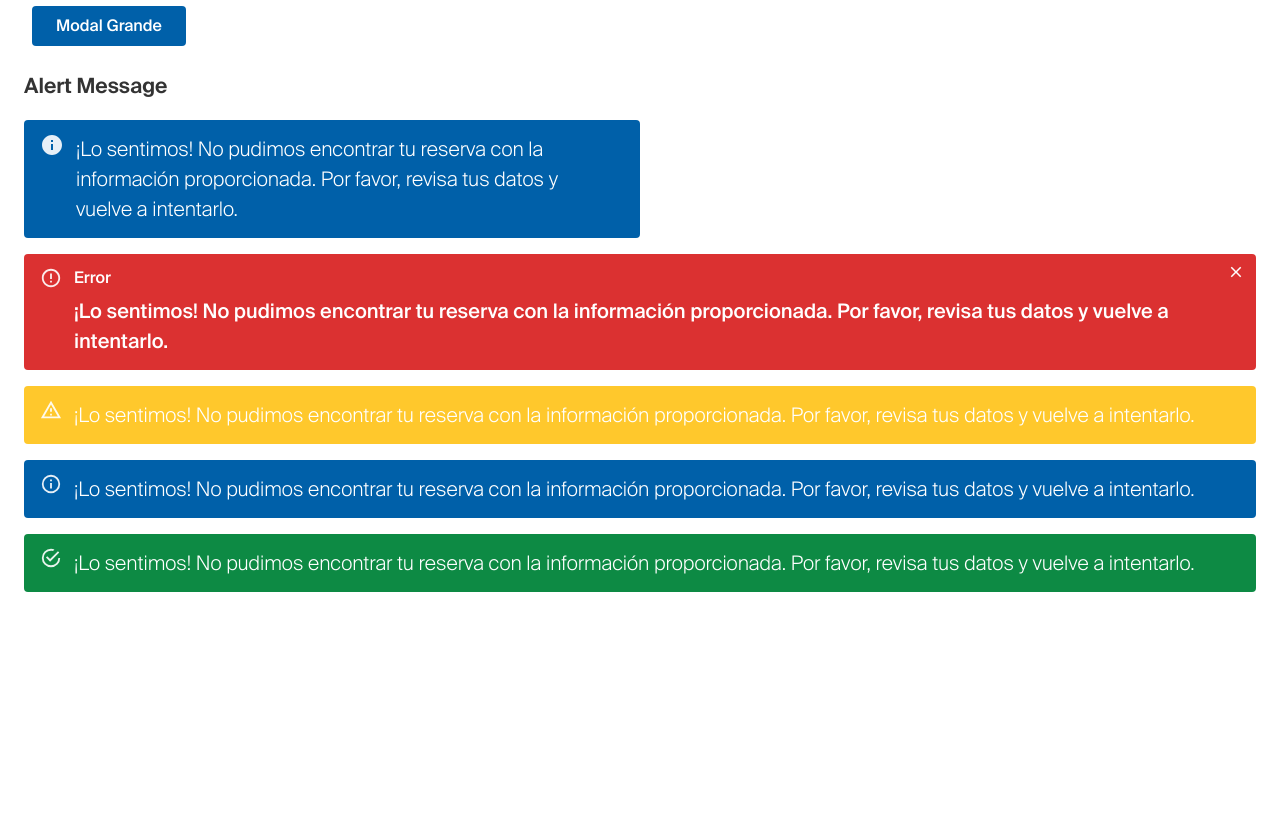
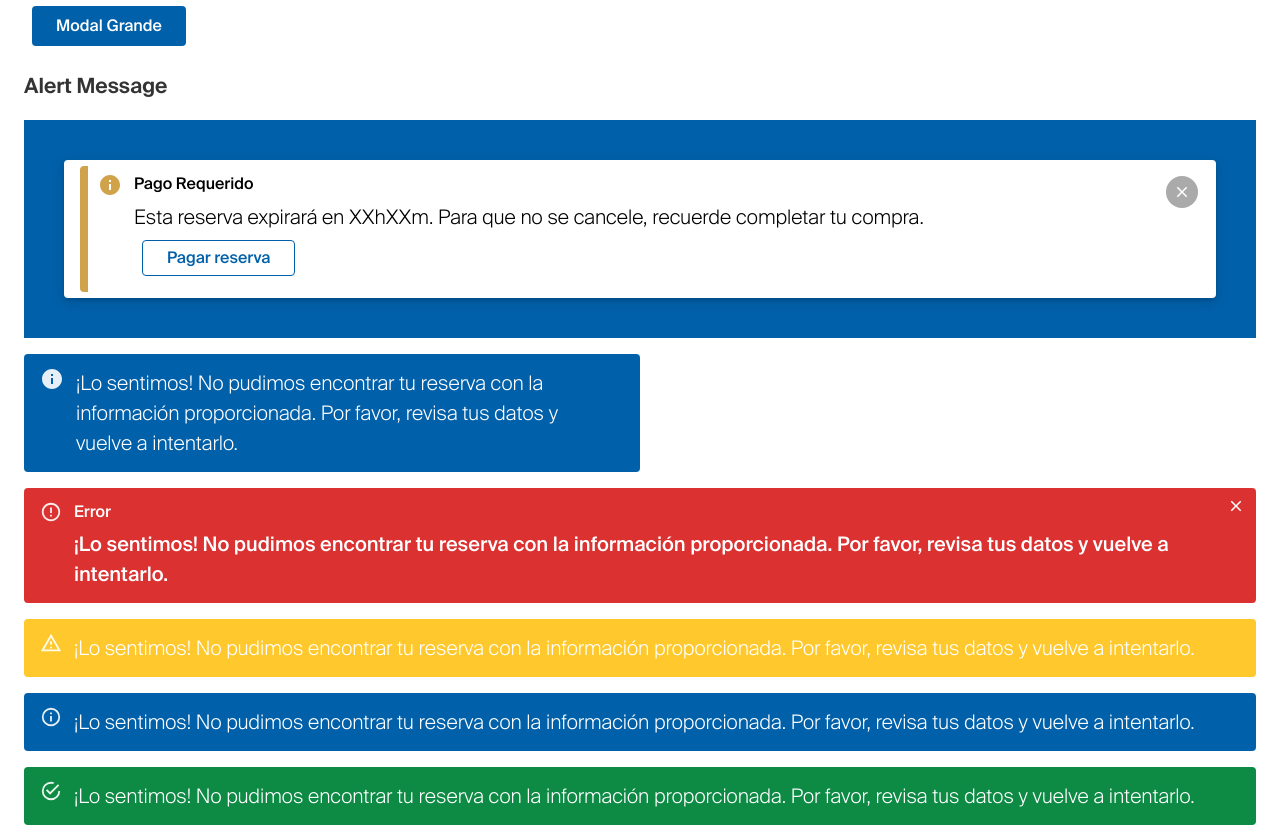
Before and after one commit to santiago86/testcomponents, a React (Create React App) app: page / in a window 1280 px wide. Shown: the part 5040-5865 px from the top of the page. Before the commit the page ends 5632 px from the top, so only its background shows below. Built offline with nearby package versions, Linux system fonts and the light colour scheme.

Commit message:
custom alert component with action button

```diff
--- a/src/components/alertCo.js
+++ b/src/components/alertCo.js
@@ -8,20 +8,64 @@ import Collapse from "@material-ui/core/Collapse"
 import CloseIcon from "@material-ui/icons/Close"
 import IconButton from "@material-ui/core/IconButton"
 
+import ButtonCo from "./buttonCo"
+import palette from "../theme/palette"
+
 const useStyles = makeStyles(() => ({
-  root: ({ backgroundColor, fontSize, fontWeight, width }) => ({
+  root: ({ bgColor, fontSize, fontColor, fontWeight, width }) => ({
     padding: [11, 24, 13, 16],
-    backgroundColor,
+    backgroundColor: bgColor,
+    color: fontColor,
     fontWeight,
     fontSize,
     width,
   }),
+  alertAction: ({ bgColor, fontSize, fontColor, fontWeight, width }) => ({
+    boxShadow:
+      "0 4px 5px 0 rgba(0,0,0,0.07), 0 3px 15px 0 rgba(0,0,0,0.08), 0 2px 4px -1px rgba(0,0,0,0.12)",
+    padding: [11, 24, 13, 16],
+    borderRadius: 4,
+    backgroundColor: bgColor,
+    color: fontColor,
+    fontWeight,
+    fontSize,
+    width,
+    "& .MuiAlert-icon": {
+      borderLeft: `8px solid ${palette.oldGold}`,
+      color: palette.oldGold,
+      borderRadius: 4,
+      fontSize: 24,
+      "& .MuiSvgIcon-root": {
+        marginLeft: 10,
+      },
+    },
+  }),
+  closeAction: {
+    backgroundColor: palette.grey[400],
+    margin: 10,
+    height: 32,
+    width: 32,
+    color: palette.white,
+    "&:hover": {
+      backgroundColor: palette.grey[400],
+    },
+  },
+  buttonContainer: {
+    margin: "12px 0",
+  },
   action: {
     alignItems: "baseline",
   },
 }))
 
-const AlertCo = ({ children, alertTitle, closeIcon, ...props }) => {
+const AlertCo = ({
+  children,
+  alertTitle,
+  closeIcon,
+  alertAction,
+  alerActionText,
+  ...props
+}) => {
   const [open, setOpen] = useState(true)
   const classes = useStyles(props)
 
@@ -29,6 +73,7 @@ const AlertCo = ({ children, alertTitle, closeIcon, ...props }) => {
 
   const closeAction = (
     <IconButton
+      className={alertAction && classes.closeAction}
       aria-label="close"
       color="inherit"
       size="small"
@@ -42,13 +87,20 @@ const AlertCo = ({ children, alertTitle, closeIcon, ...props }) => {
     <Collapse in={open}>
       <Alert
         classes={{ action: classes.action }}
-        className={classes.root}
+        className={alertAction ? classes.alertAction : classes.root}
         action={closeIcon && closeAction}
         {...props}
       >
         <>
           {alertTitle && <AlertTitle>{alertTitle}</AlertTitle>}
           {children}
+          {alertAction && (
+            <div>
+              <ButtonCo className={classes.buttonContainer} variant="outlined">
+                {alerActionText}
+              </ButtonCo>
+            </div>
+          )}
         </>
       </Alert>
     </Collapse>
@@ -63,7 +115,10 @@ AlertCo.propTypes = {
   width: PropTypes.string,
   fontWeight: PropTypes.number,
   fontSize: PropTypes.string,
-  backgroundColor: PropTypes.string,
+  fontColor: PropTypes.string,
+  alertAction: PropTypes.func,
+  alerActionText: PropTypes.string,
+  bgColor: PropTypes.string,
 }
 
 AlertCo.defaultProps = {
@@ -72,7 +127,10 @@ AlertCo.defaultProps = {
   width: "100%",
   fontWeight: 300,
   fontSize: "1.25rem",
-  backgroundColor: "",
+  fontColor: palette.white,
+  alertAction: undefined,
+  alerActionText: "",
+  bgColor: "",
 }
 
 export default AlertCo
--- a/src/section/AlertSection.js
+++ b/src/section/AlertSection.js
@@ -13,22 +13,38 @@ const useStyles = makeStyles(() => ({
       marginTop: theme.spacing(2),
     },
   },
+  alertAction: {
+    backgroundColor: palette.primary.main,
+    padding: 40,
+  },
 }))
 
 const AlertSection = () => {
   const classes = useStyles()
   const sampleText =
     "¡Lo sentimos! No pudimos encontrar tu reserva con la información proporcionada. Por favor, revisa tus datos y vuelve a intentarlo."
+  const sampleText1 =
+    "Esta reserva expirará en XXhXXm. Para que no se cancele, recuerde completar tu compra."
+
+  const actionBtn = () => console.log("hello")
 
   return (
     <div className={classes.root}>
-      <AlertCo
-        backgroundColor={palette.primary.main}
-        icon={<InfoIcon />}
-        severity="info"
-        variant="filled"
-        width="50%"
-      >
+      <div className={classes.alertAction}>
+        <AlertCo
+          icon={<InfoIcon />}
+          bgColor={palette.white}
+          fontColor={palette.black}
+          alertTitle="Pago Requerido"
+          alerActionText="Pagar reserva"
+          variant="filled"
+          alertAction={actionBtn}
+          closeIcon
+        >
+          {sampleText1}
+        </AlertCo>
+      </div>
+      <AlertCo icon={<InfoIcon />} severity="info" variant="filled" width="50%">
         {sampleText}
       </AlertCo>
       <AlertCo
--- a/src/theme/palette.js
+++ b/src/theme/palette.js
@@ -6,6 +6,7 @@ const black = "#000000"
 export default {
   black,
   white,
+  oldGold: "#CB9938",
   gold: "#8D7249",
   common: {
     black: "#000",
```
